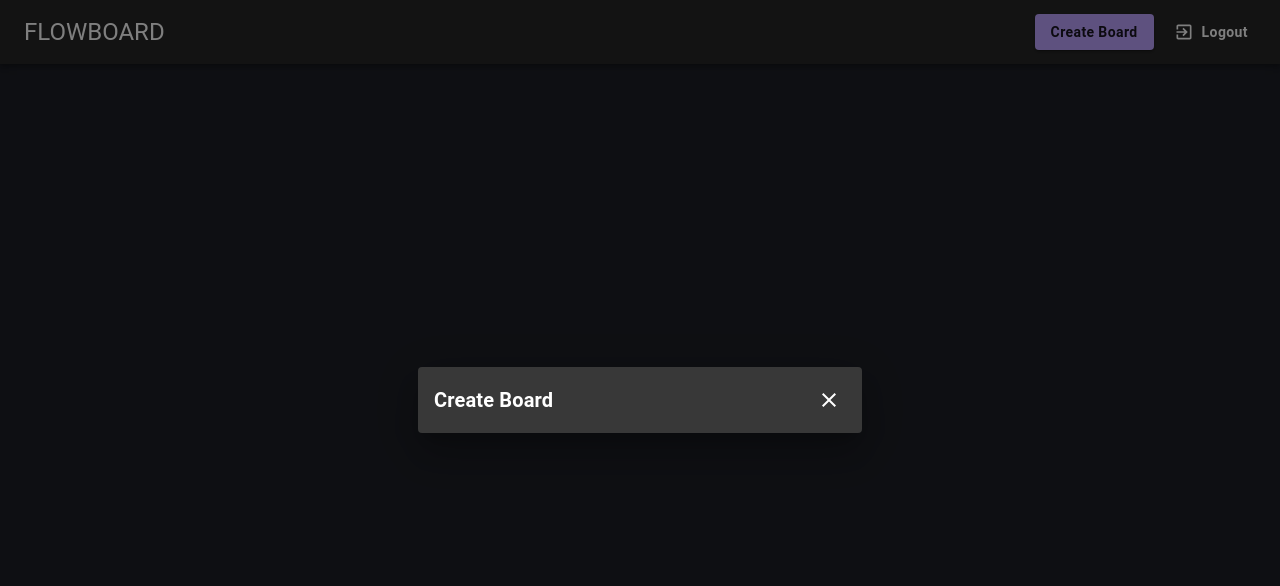
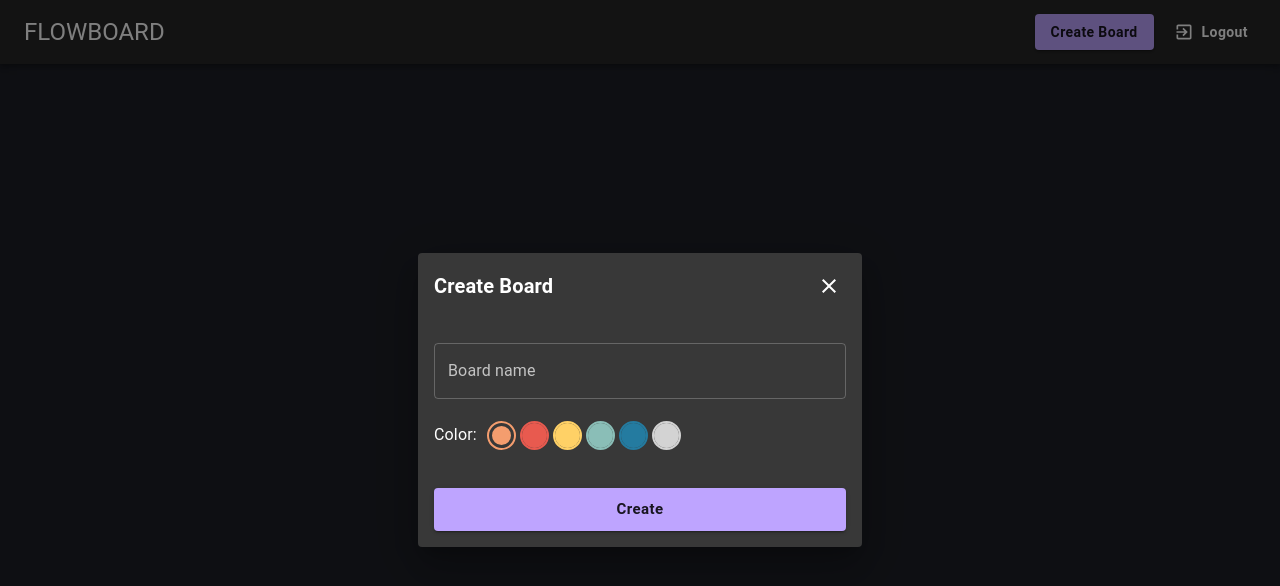
Before and after one commit to AtumaDavid/fullstack-flowboaord-drag-and-drop, a React (Vite) app: page /boards in a window 1280 px wide. Shown: the top 586 px of the page. Built offline with nearby package versions, Linux system fonts and the light colour scheme; no server answers.

Commit message:
create board modal done

```diff
--- a/src/components/layout/ModalHeader.jsx
+++ b/src/components/layout/ModalHeader.jsx
@@ -5,9 +5,7 @@ import CloseIcon from "@mui/icons-material/Close";
 export default function ModalHeader({ title, onClose }) {
   return (
     <Stack direction="row" alignItems="center" justifyContent="space-between">
-      <Typography variant="h6" fontWeight={700}>
-        {title}
-      </Typography>
+      <Typography variant="h6">{title}</Typography>
       <IconButton size="small" onClick={onClose}>
         <CloseIcon />
       </IconButton>
--- a/src/screens/BoardsScreen/CreateBoardModal.jsx
+++ b/src/screens/BoardsScreen/CreateBoardModal.jsx
@@ -1,11 +1,54 @@
-import { Dialog, Stack } from "@mui/material";
+import {
+  Box,
+  Button,
+  Dialog,
+  Stack,
+  TextField,
+  Typography,
+} from "@mui/material";
 import ModalHeader from "../../components/layout/ModalHeader";
+import { colors } from "../../../theme";
+import { useState } from "react";
 
 export default function CreateBoardModal() {
+  const [name, setName] = useState("");
+  const [color, setColor] = useState(0);
+  console.log(setName);
+  //   console.log(color);
   return (
     <Dialog open fullWidth maxWidth="xs">
       <Stack p={2}>
         <ModalHeader title="Create Board" />
+        <Stack my={5} spacing={3}>
+          <TextField
+            label="Board name"
+            value={name}
+            onChange={(e) => e.target.value}
+          />
+          <Stack direction="row" spacing={1.5}>
+            <Typography>Color: </Typography>
+            <Stack spacing={1} direction="row">
+              {colors.map((clr, index) => (
+                <Box
+                  sx={{
+                    cursor: "pointer",
+                    border: color === index ? "3px solid #383838" : "none",
+                    outline: `2px solid ${clr}`,
+                  }}
+                  onClick={() => setColor(index)}
+                  key={clr}
+                  height={25}
+                  width={25}
+                  backgroundColor={clr}
+                  borderRadius="50%"
+                />
+              ))}
+            </Stack>
+          </Stack>
+        </Stack>
+        <Button variant="contained" size="large">
+          Create
+        </Button>
       </Stack>
     </Dialog>
   );
--- a/theme.js
+++ b/theme.js
@@ -1,4 +1,13 @@
 import { createTheme } from "@mui/material";
+
+export const colors = [
+  "#F49D6E",
+  "#E85A4F",
+  "#FFD166",
+  "#8ABEB7",
+  "#247BA0",
+  "#D3D3D3",
+];
 
 const theme = createTheme({
   palette: {
@@ -16,6 +25,9 @@ const theme = createTheme({
       textTransform: "unset",
       fontWeight: 700,
     },
+    h6: {
+      fontWeight: 700,
+    },
   },
 });
 
```
